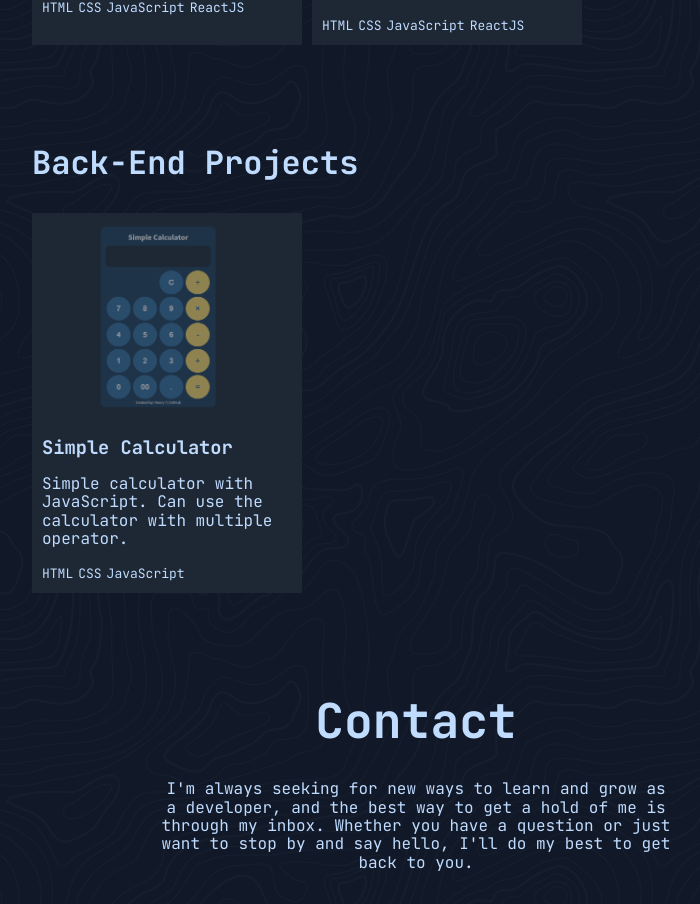
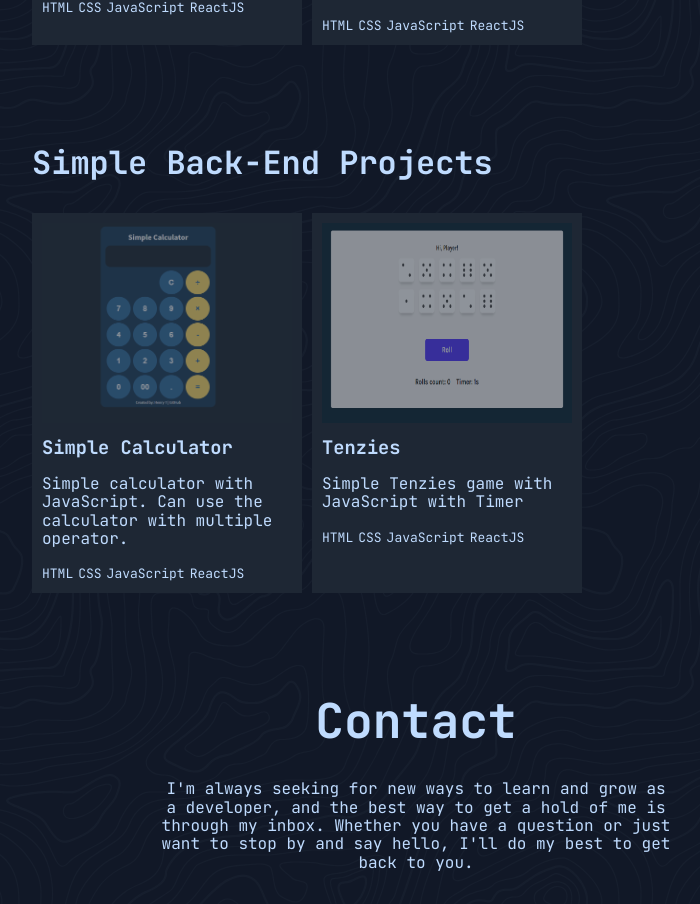
Before and after one commit to henryjrtena/website-portfolio, a React (Vite) app: page / in a window 1280 px wide. Shown: the part 2353-3257 px from the top of the page, without its empty margins (224-924 px from the left). Built offline with nearby package versions, Linux system fonts and the light colour scheme.

Commit message:
added game

```diff
--- a/src/components/BackEnd.jsx
+++ b/src/components/BackEnd.jsx
@@ -15,7 +15,7 @@ export default function BackEnd(){
 
     return (
         <div className='backend'>
-            <h1>Back-End Projects</h1>
+            <h1>Simple Back-End Projects</h1>
             <main className='backend--projects'>
                 {projEl}
             </main>
--- a/src/components/Data/BE_Proj.js
+++ b/src/components/Data/BE_Proj.js
@@ -6,9 +6,17 @@ export default {
                 "id": 1,
                 "name": "Simple Calculator",
                 "url": "https://basic-calculator-sample.netlify.app",
-                "madeWith": ['HTML', 'CSS', 'JavaScript'],
+                "madeWith": ['HTML', 'CSS', 'JavaScript', 'ReactJS'],
                 "imgDir": "project-images/calculator.png",
                 "info": "Simple calculator with JavaScript. Can use the calculator with multiple operator."
+            },
+            {
+                "id": 2,
+                "name": "Tenzies",
+                "url": "https://tenzies-zr0kr9xx8-henryjrtena.vercel.app/",
+                "madeWith": ['HTML', 'CSS', 'JavaScript', 'ReactJS'],
+                "imgDir": "project-images/tenzies.png",
+                "info": "Simple Tenzies game with JavaScript with Timer"
             }
         ]
     }
```
Also changed, not shown: public/project-images/tenzies.png (added).
